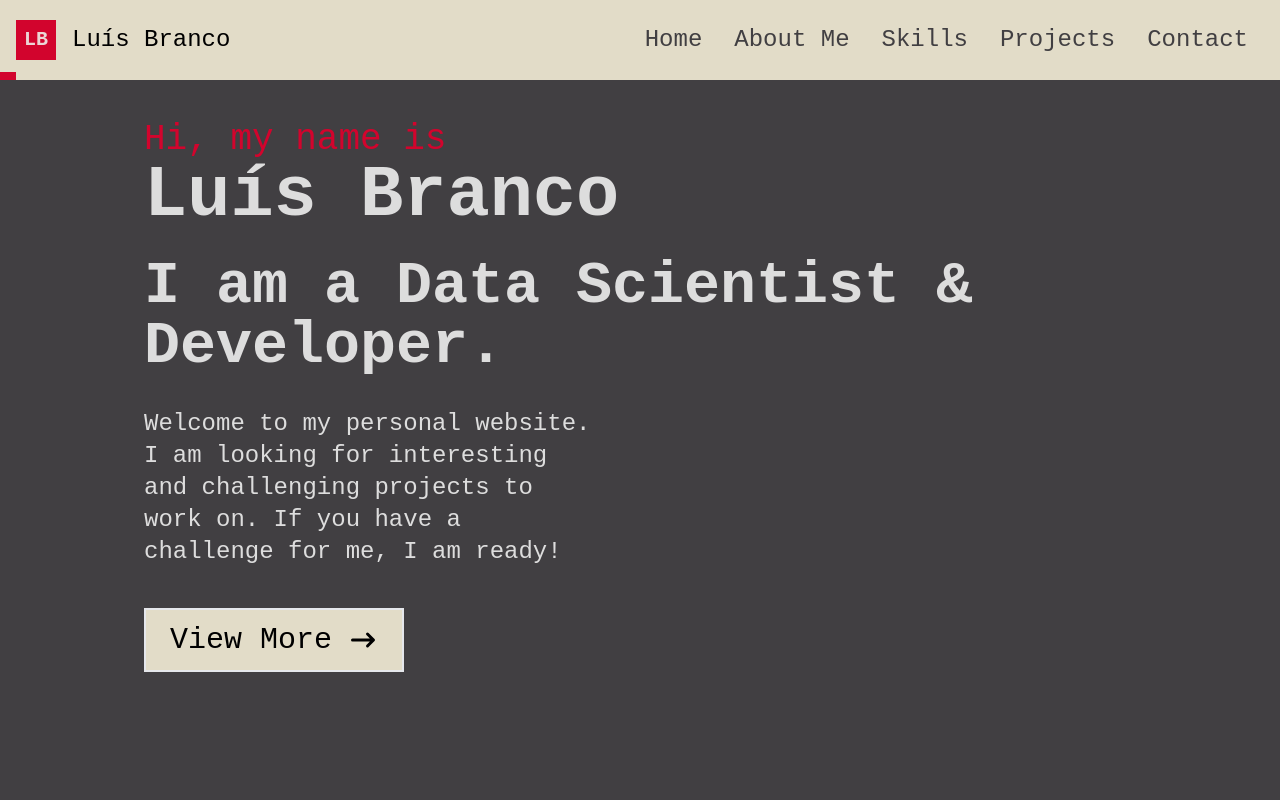
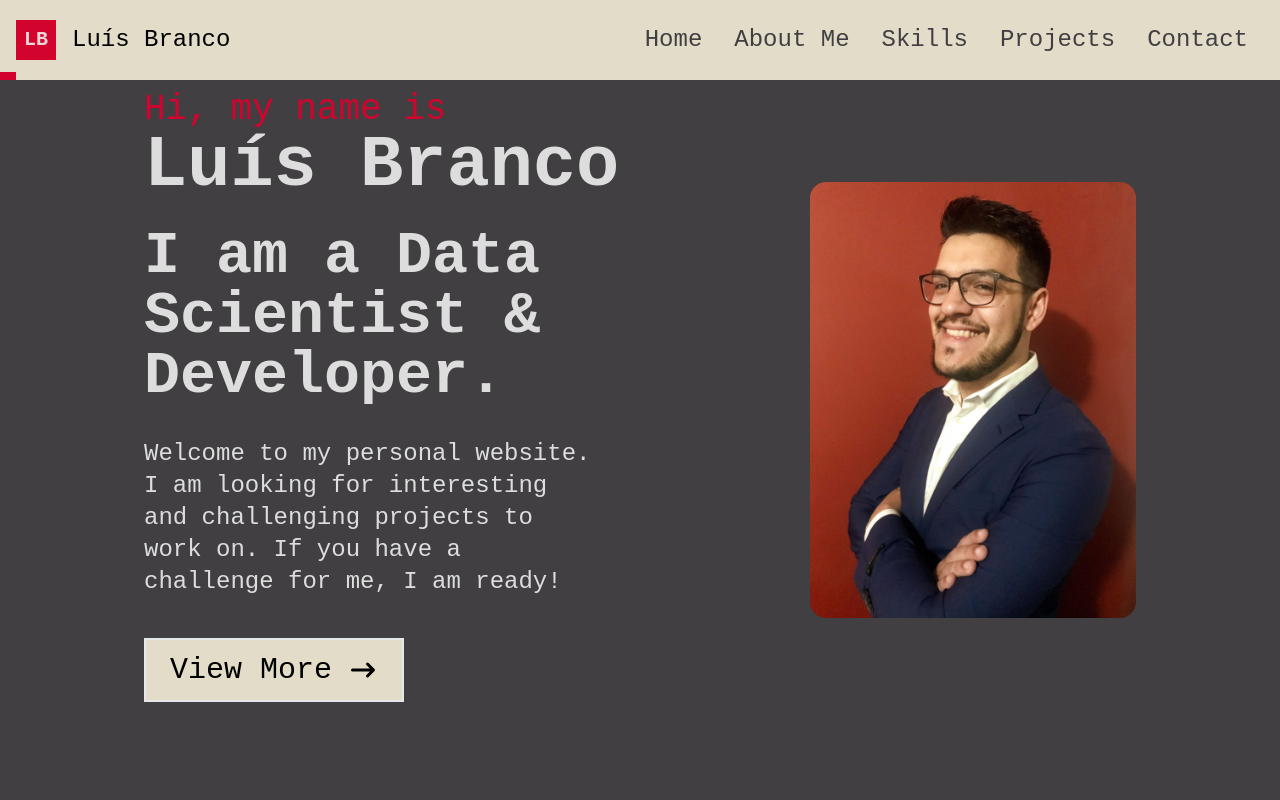
Before and after one commit to luisjbranco/personal_website_production, a Next.js app: page / in a window 1280 px wide. Shown: the top 800 px of the page. Built offline with nearby package versions, Linux system fonts and the light colour scheme.

Commit message:
Solved the react hydration error by replacing p elements with divs

```diff
--- a/src/components/Home.tsx
+++ b/src/components/Home.tsx
@@ -30,14 +30,10 @@ const Home = () => {
         </div>
         {/* Profile pic */}
         <div>
-          <Image
+          <img
             src={profilePic.src}
             alt="profile-pic"
             className="rounded-2xl mx-auto w-[300px] md:w-[600px]"
-            width="100%"
-            height="100%"
-            layout="responsive"
-            objectFit="contain"
           />
         </div>
       </div>
--- a/src/components/NavBar.tsx
+++ b/src/components/NavBar.tsx
@@ -9,7 +9,7 @@ const Navbar = () => {
   const completion = useReadingProgress();
 
   return (
-    <div className="fixed w-full h-[80px] flex justify-between items-center px-4 bg-[#E2DCC8] ">
+    <div className="fixed z-1 w-full h-[80px] flex justify-between items-center px-4 bg-[#E2DCC8] ">
       <Link to="home">
         <div className="flex  cursor-pointer">
           <div className="self-center bg-[#D2042D] text-[#EBD5D5] flex flex-col text-xl font-bold h-[40px] justify-center min-h-[40px] min-w-[40px] w-[40px] text-center">
--- a/src/components/skills/Skills.tsx
+++ b/src/components/skills/Skills.tsx
@@ -116,8 +116,6 @@ const Skills = () => {
                           className="w-20 h-20 mx-auto"
                           width="100%"
                           height="100%"
-                          layout="fixed"
-                          objectFit="contain"
                         />
                         <p className="mt-4 text-2xl">{skill.name}</p>
                       </div>
@@ -139,7 +137,7 @@ const Skills = () => {
                           </h4>
                         </div>
                         <div className="my-2 mx-2 mr-5">
-                          <p className="text-[#DDDDDD] text-2xl">
+                          <div className="text-[#DDDDDD] text-2xl">
                             Relevant Coursework:
                             <ul>
                               <li>Machine Learning</li>
@@ -148,7 +146,7 @@ const Skills = () => {
                               <li>Advanced Programming for Data Science</li>
                               <li>Web and Cloud Computing</li>
                             </ul>
-                          </p>
+                          </div>
                         </div>
                       </div>
                       <div className="p-8 my-3   cursor-default select-none rounded shadow-lg bg-[#413F42]">
@@ -161,13 +159,13 @@ const Skills = () => {
                           </h4>
                         </div>
                         <div className="my-3 mx-2 mr-5">
-                          <p className="text-[#DDDDDD] text-2xl">
+                          <div className="text-[#DDDDDD] text-2xl">
                             <ul>
                               <li>Class Representative</li>
                               <li>ISCAL Academic Excellence Award</li>
                               <li>Project Simulation Winner</li>
                             </ul>
-                          </p>
+                          </div>
                         </div>
                       </div>
                     </div>
@@ -188,7 +186,7 @@ const Skills = () => {
                           </h4>
                         </div>
                         <div className="my-2 mx-2 mr-5">
-                          <p className="text-[#DDDDDD]  text-2xl">
+                          <div className="text-[#DDDDDD]  text-2xl">
                             <ul>
                               <li>
                                 ‣ Developing a Data Science project to forecast
@@ -205,7 +203,7 @@ const Skills = () => {
                                 delivery of a Machine Learning working prototype
                               </li>
                             </ul>
-                          </p>
+                          </div>
                         </div>
                       </div>
                     </div>
@@ -219,14 +217,14 @@ const Skills = () => {
                       <h2 className="font-semibold text-5xl">Soft Skills </h2>
                     </div>
                     <div className="my-2 mx-2 mr-5">
-                      <p className="text-2xl">
+                      <div className="text-2xl">
                         <ul>
                           <li>‣ Predisposition to Lead</li>
                           <li>‣ Identifying and solving problems</li>
                           <li>‣ Competitive Spirit</li>
                           <li>‣ Organized and dedicated</li>
                         </ul>
-                      </p>
+                      </div>
                     </div>
                   </div>
                   <div className="p-8 my-3 cursor-default select-none rounded shadow-lg bg-[#413F42] text-[#DDDDDD]">
@@ -234,14 +232,14 @@ const Skills = () => {
                       <h2 className="font-semibold text-5xl">Languages </h2>
                     </div>
                     <div className="my-2 mx-2 mr-5">
-                      <p className="text-2xl">
+                      <div className="text-2xl">
                         <ul>
                           <li>‣ Portuguese</li>
                           <li>‣ English</li>
                           <li>‣ Mandarin (HSK2 Exam)</li>
                           <li>‣ Spanish (Basic)</li>
                         </ul>
-                      </p>
+                      </div>
                     </div>
                   </div>
                 </div>
```
